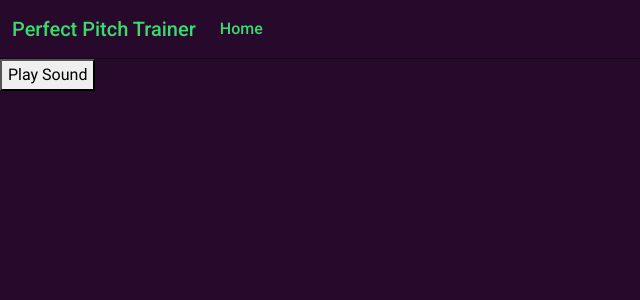
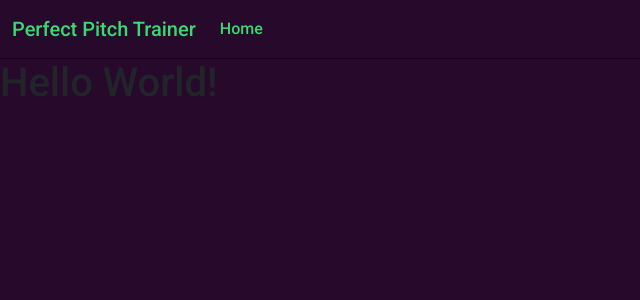
Before and after one commit to IGieckI/Perfect-Pitch-Trainer, a Vue app in the folder client/: page / in a window 1280 px wide. Shown: the top 300 px of the page, without its empty margins (0-640 px from the left). Built offline with nearby package versions, Linux system fonts and the light colour scheme.

Commit message:
Add routing and Home.vue

```diff
--- a/client/src/App.vue
+++ b/client/src/App.vue
@@ -1,12 +1,11 @@
 <script setup lang="ts">
 import Navbar from './components/Navbar.vue';
-import ToneComponent from './components/ToneComponent.vue'
 
 </script>
 
 <template>
   <Navbar />
-  <ToneComponent />
+  <RouterView />
 </template>
 
 <style scoped>
--- a/client/src/main.ts
+++ b/client/src/main.ts
@@ -4,5 +4,15 @@ import axios from 'axios'
 import './styles/style.scss'
 import 'bootstrap'
 import App from './App.vue'
+import Home from './views/Home.vue'
 
-createApp(App).mount('#app')
+const router: Router = createRouter({
+    history: createWebHistory(),
+    routes: [
+        { path: '/', component: Home}
+    ]
+})
+
+createApp(App)
+    .use(router)
+    .mount('#app')
--- /dev/null
+++ b/client/src/views/Home.vue
@@ -0,0 +1,23 @@
+<template>
+    <h1> Hello World! </h1>
+</template>
+
+<script lang="ts">
+import { defineComponent } from 'vue';
+
+export default defineComponent({
+    data() {
+        return {
+
+        }
+    },
+
+    methods: {
+
+    },
+
+    mounted() {
+
+    }
+})
+</script>
```
